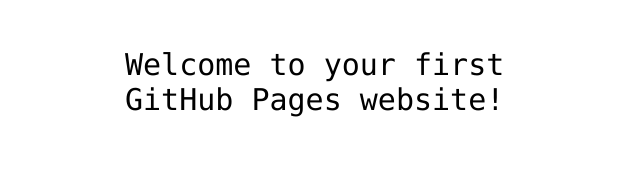
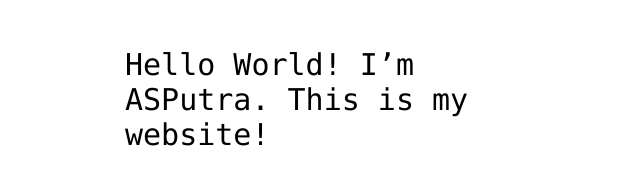
Before and after one commit to ASPutra/ASPutra.github.io, a plain HTML site: page index.html in a window 1280 px wide. Shown: the part 341-526 px from the top of the page, without its empty margins (315-955 px from the left). Drawn offline with Linux system fonts and the light colour scheme.

Commit message:
Update index.html
Change line 15

```diff
--- a/index.html
+++ b/index.html
@@ -12,7 +12,7 @@
 <img src="https://octodex.github.com/images/daftpunktocat-thomas.gif" id="octocat" alt="octocat-gif" />
 
 <!-- Change this code here by copy and pasting your template on line 15 -->
-<p>Welcome to your first GitHub Pages website!</p>
+<p>Hello World! I’m ASPutra. This is my website!</p>
 
 </body>
 </html>
```
